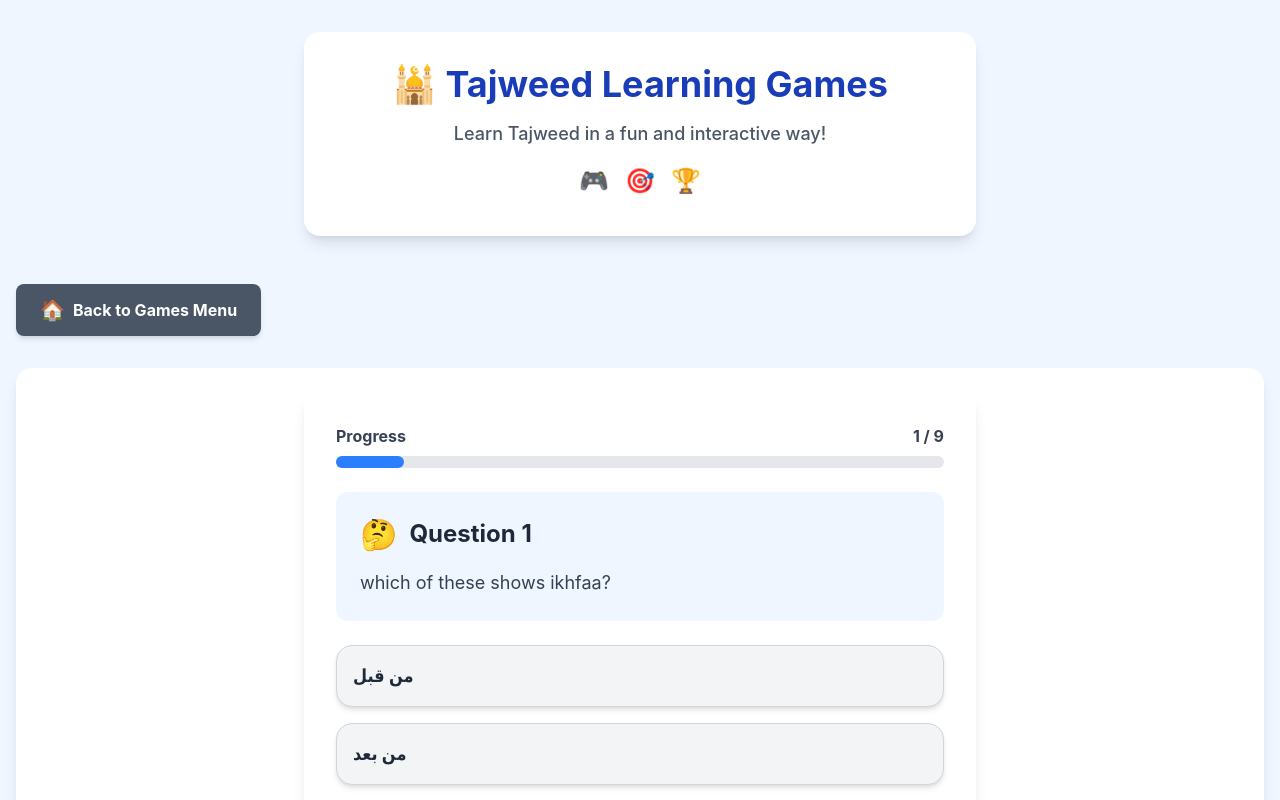
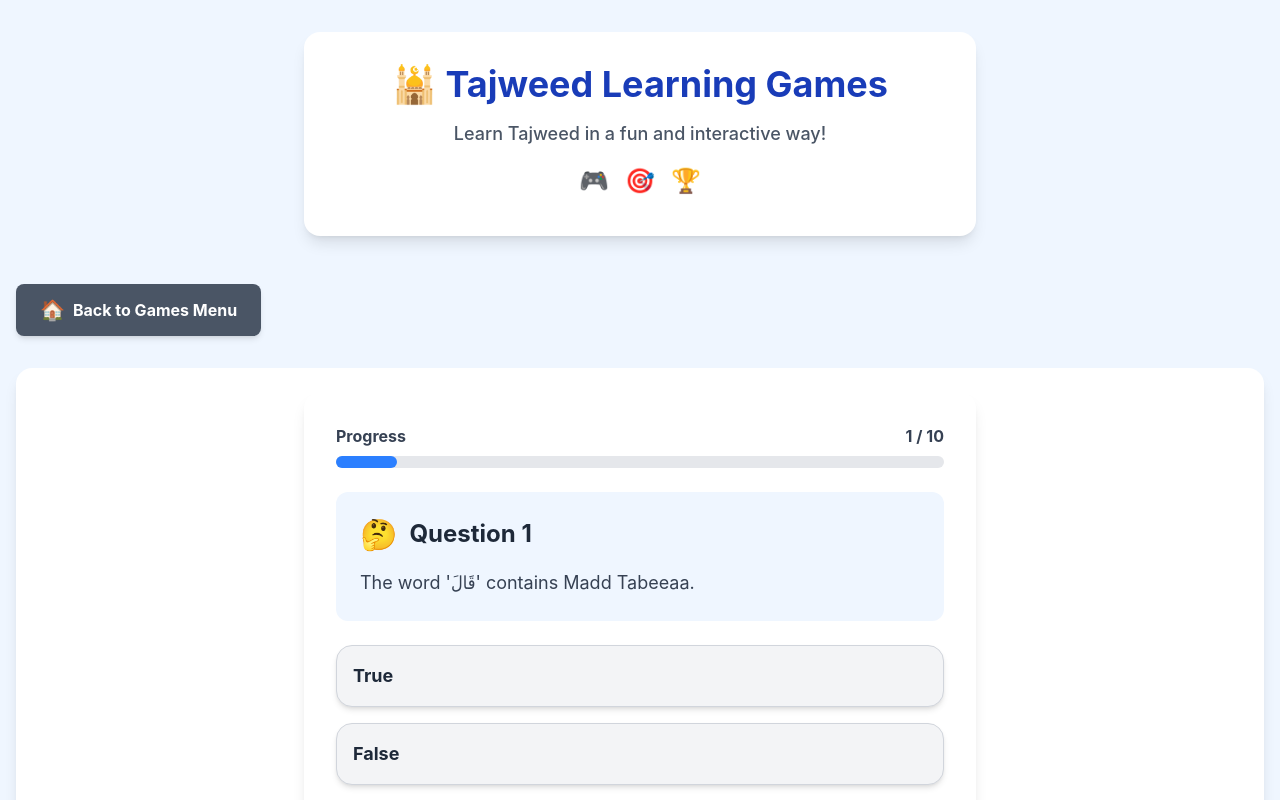
Before and after one commit to Ali-AK004/Games-Platform, a Next.js app: page / in a window 1280 px wide. Both pictures are taken after a click on the element 248 px from the left and 393 px from the top of the page. Shown: the top 800 px of the page. Built offline with nearby package versions, Linux system fonts and the light colour scheme.

Commit message:
updated quizGame & questions for it

```diff
--- a/components/QuizGame.js
+++ b/components/QuizGame.js
@@ -6,24 +6,47 @@ export default function QuizGame({ questions }) {
   const [showResult, setShowResult] = useState(false);
   const [selectedAnswer, setSelectedAnswer] = useState(null);
   const [showFeedback, setShowFeedback] = useState(false);
+  const [answeredQuestions, setAnsweredQuestions] = useState({});
 
   const handleAnswer = (isCorrect, answerIndex) => {
+    // Only allow answering if not already answered
+    if (answeredQuestions[currentQuestion]) return;
+
     setSelectedAnswer(answerIndex);
     setShowFeedback(true);
 
-    if (isCorrect) setScore(score + 1);
+    if (isCorrect) {
+      setScore(score + 1);
+    }
 
-    // Show feedback for 1.5 seconds before moving to next question
-    setTimeout(() => {
-      const nextQuestion = currentQuestion + 1;
-      if (nextQuestion < questions.length) {
-        setCurrentQuestion(nextQuestion);
-        setSelectedAnswer(null);
-        setShowFeedback(false);
-      } else {
-        setShowResult(true);
-      }
-    }, 1500);
+    // Mark this question as answered
+    setAnsweredQuestions({
+      ...answeredQuestions,
+      [currentQuestion]: {
+        selectedIndex: answerIndex,
+        isCorrect: isCorrect,
+      },
+    });
+  };
+
+  const goToNextQuestion = () => {
+    if (currentQuestion < questions.length - 1) {
+      setCurrentQuestion(currentQuestion + 1);
+      setSelectedAnswer(null);
+      setShowFeedback(false);
+    } else {
+      setShowResult(true);
+    }
+  };
+
+  const goToPrevQuestion = () => {
+    if (currentQuestion > 0) {
+      setCurrentQuestion(currentQuestion - 1);
+      // Restore previous answer state if this question was answered before
+      const prevAnswer = answeredQuestions[currentQuestion - 1];
+      setSelectedAnswer(prevAnswer ? prevAnswer.selectedIndex : null);
+      setShowFeedback(!!prevAnswer);
+    }
   };
 
   const resetQuiz = () => {
@@ -32,6 +55,7 @@ export default function QuizGame({ questions }) {
     setShowResult(false);
     setSelectedAnswer(null);
     setShowFeedback(false);
+    setAnsweredQuestions({});
   };
 
   const getScoreEmoji = () => {
@@ -49,6 +73,9 @@ export default function QuizGame({ questions }) {
     if (percentage >= 50) return "Good work! Keep practicing!";
     return "Nice try! Practice makes perfect!";
   };
+
+  // Check if current question has been answered
+  const isCurrentAnswered = answeredQuestions[currentQuestion];
 
   return (
     <div className="max-w-2xl mx-auto">
@@ -117,12 +144,13 @@ export default function QuizGame({ questions }) {
           </div>
 
           {/* Answer Options */}
-          <div className="space-y-4">
+          <div className="space-y-4 mb-6">
             {questions[currentQuestion].answers.map((answer, index) => {
               let buttonClass =
                 "w-full p-4 rounded-2xl font-bold text-lg transition-all duration-300 cursor-pointer transform hover:scale-105 ";
 
-              if (showFeedback) {
+              // Show feedback if answered or if we're showing feedback for current question
+              if (isCurrentAnswered || showFeedback) {
                 if (answer.isCorrect) {
                   buttonClass += "bg-green-500 text-white shadow-lg";
                 } else if (selectedAnswer === index) {
@@ -138,18 +166,15 @@ export default function QuizGame({ questions }) {
               return (
                 <button
                   key={index}
-                  onClick={() =>
-                    !showFeedback && handleAnswer(answer.isCorrect, index)
-                  }
+                  onClick={() => handleAnswer(answer.isCorrect, index)}
                   className={buttonClass}
-                  disabled={showFeedback}
+                  disabled={isCurrentAnswered || showFeedback}
                 >
                   <div className="flex items-center justify-between">
                     <span>{answer.text}</span>
-                    {showFeedback && answer.isCorrect && (
-                      <span className="text-2xl">✅</span>
-                    )}
-                    {showFeedback &&
+                    {(isCurrentAnswered || showFeedback) &&
+                      answer.isCorrect && <span className="text-2xl">✅</span>}
+                    {(isCurrentAnswered || showFeedback) &&
                       !answer.isCorrect &&
                       selectedAnswer === index && (
                         <span className="text-2xl">❌</span>
@@ -160,8 +185,34 @@ export default function QuizGame({ questions }) {
             })}
           </div>
 
+          {/* Navigation Buttons */}
+          <div className="flex justify-between mb-6">
+            <button
+              onClick={goToPrevQuestion}
+              disabled={currentQuestion === 0}
+              className={`px-6 py-3 rounded-lg font-bold text-lg  transition-all duration-300 ${
+                currentQuestion === 0
+                  ? "bg-gray-300 text-gray-500 cursor-not-allowed"
+                  : "bg-blue-500 text-white hover:bg-blue-600 cursor-pointer shadow-md hover:shadow-lg"
+              }`}
+            >
+              ← Previous
+            </button>
+            <button
+              onClick={goToNextQuestion}
+              disabled={!isCurrentAnswered && !showFeedback}
+              className={`px-6 py-3 rounded-lg font-bold text-lg transition-all duration-300 ${
+                !isCurrentAnswered && !showFeedback
+                  ? "bg-gray-300 text-gray-500 cursor-not-allowed"
+                  : "bg-blue-500 text-white hover:bg-blue-600 cursor-pointer shadow-md hover:shadow-lg"
+              }`}
+            >
+              {currentQuestion === questions.length - 1 ? "Finish" : "Next →"}
+            </button>
+          </div>
+
           {/* Score Display */}
-          <div className="mt-6 text-center">
+          <div className="text-center">
             <div className="bg-gray-100 rounded-lg px-6 py-3 inline-block">
               <span className="text-gray-700 font-bold text-lg">
                 🏆 Score: {score} / {questions.length}
--- a/data/tajweedData.js
+++ b/data/tajweedData.js
@@ -1,84 +1,75 @@
-// data/tajweedGames.js
+// Quiz questions data
 export const quizQuestions = [
   {
-    question: "which of these shows ikhfaa?",
+    question: "The word 'قَالَ' contains Madd Tabeeaa.",
     answers: [
-      { text: "من قبل", isCorrect: true },
-      { text: "من بعد", isCorrect: false },
-      { text: "من وراء", isCorrect: false },
-      { text: "من خلف", isCorrect: false },
+      { text: "True", isCorrect: true },
+      { text: "False", isCorrect: false },
     ],
   },
   {
-    question: "what's the meaning of idgham?",
+    question: "Madd Tabeeaa is also known as natural elongation.",
     answers: [
-      { text: "hide", isCorrect: false },
-      { text: "merge", isCorrect: true },
-      { text: "turn over", isCorrect: false },
-      { text: "clear", isCorrect: false },
+      { text: "True", isCorrect: true },
+      { text: "False", isCorrect: false },
     ],
   },
   {
-    question: "what are we suppoed to do when we see 'نّ' or 'مّ'?",
+    question: "In the word 'سُوءَ', has Madd Tabeeaa.",
     answers: [
-      { text: "Do Nothing", isCorrect: false },
-      { text: "Do Ghunnah", isCorrect: true },
-      { text: "Do Idgham", isCorrect: false },
-      { text: "Do Ikhfa", isCorrect: false },
+      { text: "True", isCorrect: true },
+      { text: "False", isCorrect: false },
     ],
   },
   {
-    question: "What do we do when نْ meets ب?",
+    question:
+      "Madd Tabeeaa occurs when a harakah (vowel) is followed by a sukoon.",
     answers: [
-      { text: "Merge them", isCorrect: false },
-      { text: "Change ن to م (Iqlab)", isCorrect: true },
-      { text: "Hide the sound", isCorrect: false },
-      { text: "say them clearly", isCorrect: false },
+      { text: "True", isCorrect: false },
+      { text: "False", isCorrect: true },
     ],
   },
   {
-    question: "Which of these shows Izhaar?",
+    question: "The word 'نُوحِيهَا' contains Madd Tabeeaa on the.",
     answers: [
-      { text: "من حليب", isCorrect: true },
-      { text: "من ربك", isCorrect: false },
-      { text: "من بعد", isCorrect: false },
-      { text: "عن بنت", isCorrect: false },
+      { text: "True", isCorrect: true },
+      { text: "False", isCorrect: false },
     ],
   },
   {
-    question: "How long is the Ghunnah sound?",
+    question: "Madd Tabeeaa should be elongated for 4 beats.",
     answers: [
-      { text: "1 second", isCorrect: false },
-      { text: "2 beats", isCorrect: true },
-      { text: "No sound", isCorrect: false },
-      { text: "Very long", isCorrect: false },
+      { text: "True", isCorrect: false },
+      { text: "False", isCorrect: true },
     ],
   },
   {
-    question: "Which letter doesn't make Qalqalah?",
+    question: "In the word 'ضَالِّينَ', has Madd Tabeeaa.",
     answers: [
-      { text: "ق", isCorrect: false },
-      { text: "ب", isCorrect: false },
-      { text: "م", isCorrect: true },
-      { text: "ط", isCorrect: false },
+      { text: "True", isCorrect: true },
+      { text: "False", isCorrect: false },
     ],
   },
   {
-    question: "When do we hide نْ (Ikhfaa)?",
+    question:
+      "Madd Tabeeaa occurs when a letter of madd (ا, و, ي) is followed immediately by a hamzah (ء) in the same word.",
     answers: [
-      { text: "Before ت", isCorrect: true },
-      { text: "Before م", isCorrect: false },
-      { text: "Before ب", isCorrect: false },
-      { text: "Before و", isCorrect: false },
+      { text: "True", isCorrect: false },
+      { text: "False", isCorrect: true },
     ],
   },
   {
-    question: "Which word has Ghunnah?",
+    question: "The word 'جَاءَ' contains Madd Tabeeaa.",
     answers: [
-      { text: "أمّ", isCorrect: true },
-      { text: "باب", isCorrect: false },
-      { text: "قلم", isCorrect: false },
-      { text: "دين", isCorrect: false },
+      { text: "True", isCorrect: true },
+      { text: "False", isCorrect: false },
+    ],
+  },
+  {
+    question: "Madd Tabeeaa is the shortest type of elongation in Tajweed.",
+    answers: [
+      { text: "True", isCorrect: true },
+      { text: "False", isCorrect: false },
     ],
   },
 ];
@@ -343,26 +334,62 @@ export const speakingCards = [
 export const findMatchData = [
   // Izhaar
   { id: 1, text: "Izhaar", emoji: "🗣️", pairId: 1, subtitle: "Term" },
-  { id: 2, text: "Clear Pronunciation of نْ before ح خ ه ع غ أ", emoji: "🔊", pairId: 1, subtitle: "Definition" },
+  {
+    id: 2,
+    text: "Clear Pronunciation of نْ before ح خ ه ع غ أ",
+    emoji: "🔊",
+    pairId: 1,
+    subtitle: "Definition",
+  },
 
   // Ikhfaa
   { id: 3, text: "Ikhfaa", emoji: "🙊", pairId: 2, subtitle: "Term" },
-  { id: 4, text: "Hiding the sound of نْ or tanween", emoji: "👻", pairId: 2, subtitle: "Definition" },
+  {
+    id: 4,
+    text: "Hiding the sound of نْ or tanween",
+    emoji: "👻",
+    pairId: 2,
+    subtitle: "Definition",
+  },
 
   // Idgham
   { id: 5, text: "Idgham", emoji: "🔀", pairId: 3, subtitle: "Term" },
-  { id: 6, text: "Merging نْ or tanween into ي ر م ل و ن", emoji: "🔄", pairId: 3, subtitle: "Definition" },
+  {
+    id: 6,
+    text: "Merging نْ or tanween into ي ر م ل و ن",
+    emoji: "🔄",
+    pairId: 3,
+    subtitle: "Definition",
+  },
 
   // Iqlab
   { id: 7, text: "Iqlab", emoji: "🔄", pairId: 4, subtitle: "Term" },
-  { id: 8, text: "Changing نْ or tanween to a م sound before ب", emoji: "🔁", pairId: 4, subtitle: "Definition" },
+  {
+    id: 8,
+    text: "Changing نْ or tanween to a م sound before ب",
+    emoji: "🔁",
+    pairId: 4,
+    subtitle: "Definition",
+  },
 
   // Additional pairs (optional)
   { id: 9, text: "Izhaar Letters", emoji: "🔤", pairId: 5, subtitle: "Term" },
-  { id: 10, text: "ح خ ه ع غ أ", emoji: "📜", pairId: 5, subtitle: "Definition" },
+  {
+    id: 10,
+    text: "ح خ ه ع غ أ",
+    emoji: "📜",
+    pairId: 5,
+    subtitle: "Definition",
+  },
 
   { id: 11, text: "Idgham Letters", emoji: "🔠", pairId: 6, subtitle: "Term" },
-  { id: 12, text: "ي ر م ل و ن", emoji: "✍️", pairId: 6, subtitle: "Definition" }
+  {
+    id: 12,
+    text: "ي ر م ل و ن",
+    emoji: "✍️",
+    pairId: 6,
+    subtitle: "Definition",
+  },
 ].sort(() => Math.random() - 0.5);
 
 // Unjumble Game Data - Rearrange words to form correct sentences
```
